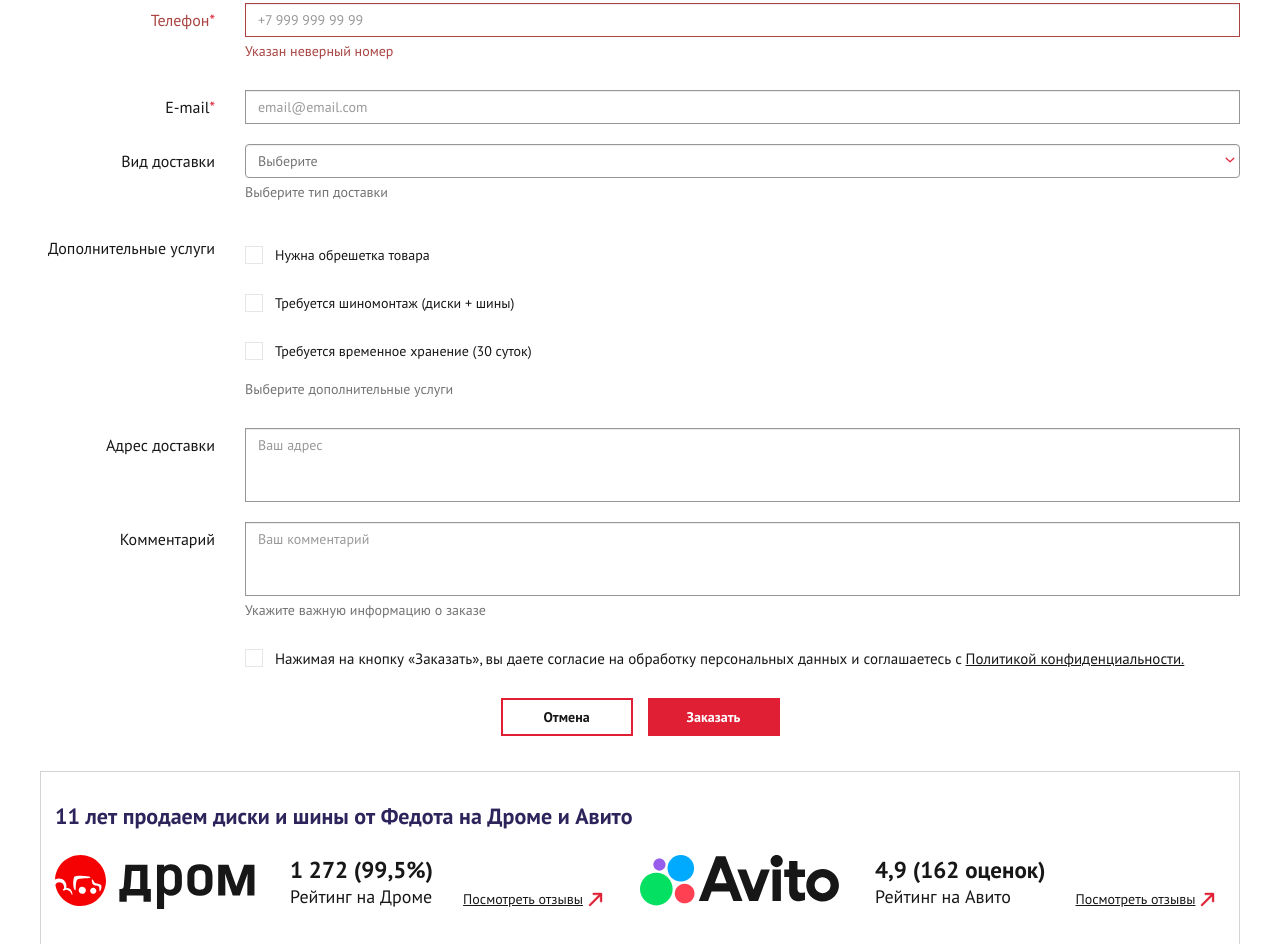
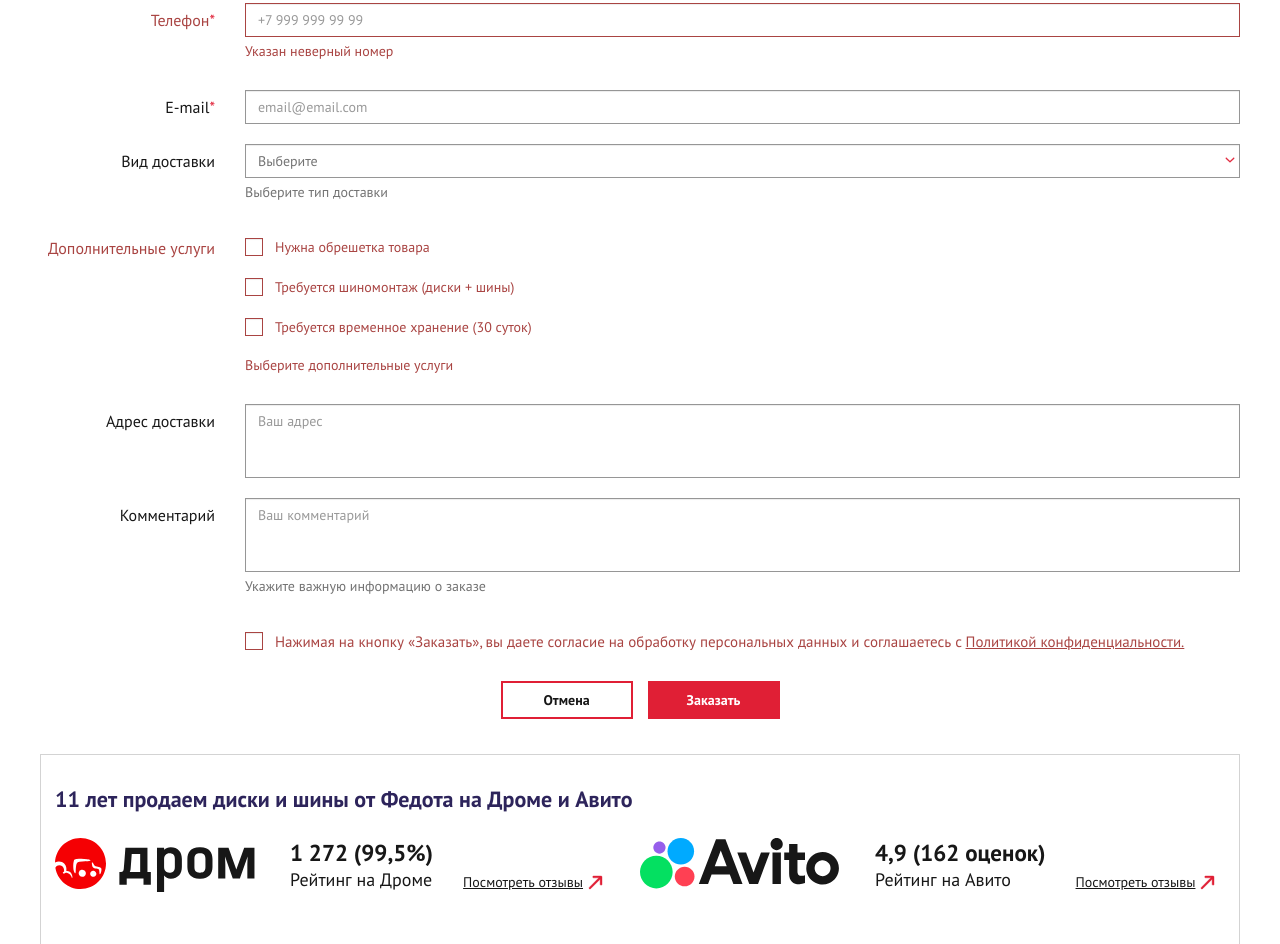
Before and after one commit to jigius/tpl-main-page, a website built with webpack: page src/order.html in a window 1280 px wide. Shown: the part 795-1739 px from the top of the page. Built offline with nearby package versions, Linux system fonts and the light colour scheme.

Commit message:
order.html / checkbox .has-error

```diff
--- a/src/blocks/order/order.scss
+++ b/src/blocks/order/order.scss
@@ -126,17 +126,20 @@ input.order-plus-minus {
   line-height: 21px;
   color: #171717;
   margin-bottom: 13px;
+  text-align: right !important;
 }
 
 .order-input {
   border: 1px solid #969696;
   border-radius: 0;
+  padding: 6px 12px !important;
 }
 
 .order-textarea {
   border: 1px solid #969696;
   border-radius: 0;
   resize: none;
+  padding: 6px 12px !important;
 }
 
 .order-textarea::-webkit-input-placeholder {
@@ -221,6 +224,11 @@ input.order-plus-minus {
   background-color: transparent;
 }
 
+.form-control {
+  padding: 0;
+  border-radius: 0;
+}
+
 @media (min-width: 768px) {
   .order {
     padding: 0 15px;
@@ -232,6 +240,10 @@ input.order-plus-minus {
     line-height: 41px;
     margin-bottom: 40px;
   }
+
+  .form-horizontal .control-label {
+    text-align: inherit;
+}
 }
 
 @media (min-width: 1200px) {
--- a/src/order.html
+++ b/src/order.html
@@ -111,23 +111,23 @@ ${require('./partials/head.html')}
                     <span id="helpBlockDelivery" class="help-block order-help">Выберите тип доставки</span>
                   </div>
                 </div>
-                <div class="form-group">
+                <div class="form-group has-error">
                   <label class="col-sm-2 order-label control-label" for="input-address">Дополнительные
                     услуги</label>
                   <div class="col-sm-10">
-                    <label class="check check-order">
+                    <label class="check check-order control-label">
                       <input class="check-input panel-checkbox" type="checkbox" />
-                      <span class="check-box"></span>
+                      <span class="check-box form-control"></span>
                       Нужна обрешетка товара
                     </label>
-                    <label class="check check-order">
+                    <label class="check check-order control-label">
                       <input class="check-input panel-checkbox" type="checkbox" />
-                      <span class="check-box"></span>
+                      <span class="check-box form-control"></span>
                       Требуется шиномонтаж (диски + шины)
                     </label>
-                    <label class="check check-order">
+                    <label class="check check-order control-label">
                       <input class="check-input panel-checkbox" type="checkbox" />
-                      <span class="check-box"></span>
+                      <span class="check-box form-control"></span>
                       Требуется временное хранение (30 суток)
                     </label>
                     <span id="helpBlockService" class="help-block order-help">Выберите дополнительные услуги</span>
@@ -149,16 +149,16 @@ ${require('./partials/head.html')}
                       заказе</span>
                   </div>
                 </div>
-                <div class="form-group">
+                <div class="form-group has-error">
                   <label class="col-sm-2 order-label control-label"></label>
                   <div class="col-sm-10">
-                    <label class="check check-order check-confident">
+                    <label class="check check-order check-confident control-label">
                       <input class="check-input panel-checkbox" type="checkbox" />
-                      <span class="check-box"></span>
+                      <span class="check-box form-control"></span>
                       Нажимая на кнопку «Заказать», вы
                       даете согласие на
                       обработку персональных данных и соглашаетесь c
-                      <a href="#" class="order-confident">Политикой конфиденциальности.</a>
+                      <a href="#" class="order-confident control-label">Политикой конфиденциальности.</a>
                     </label>
                   </div>
                 </div>
```
